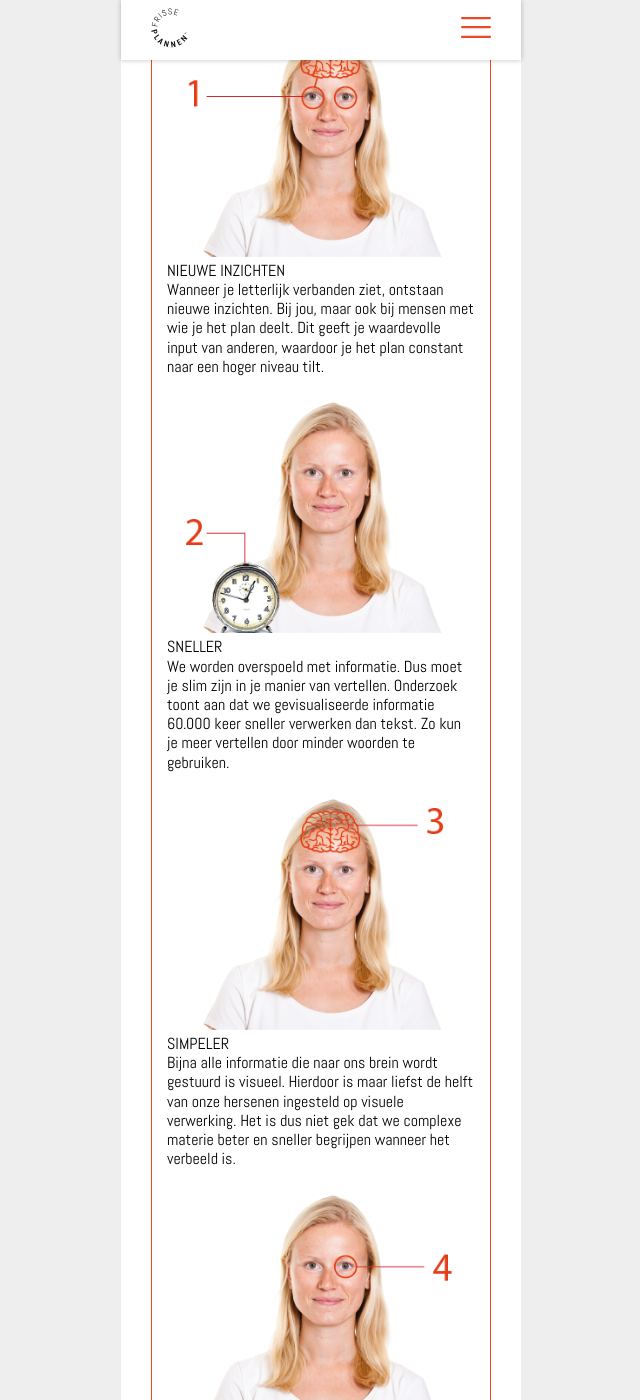
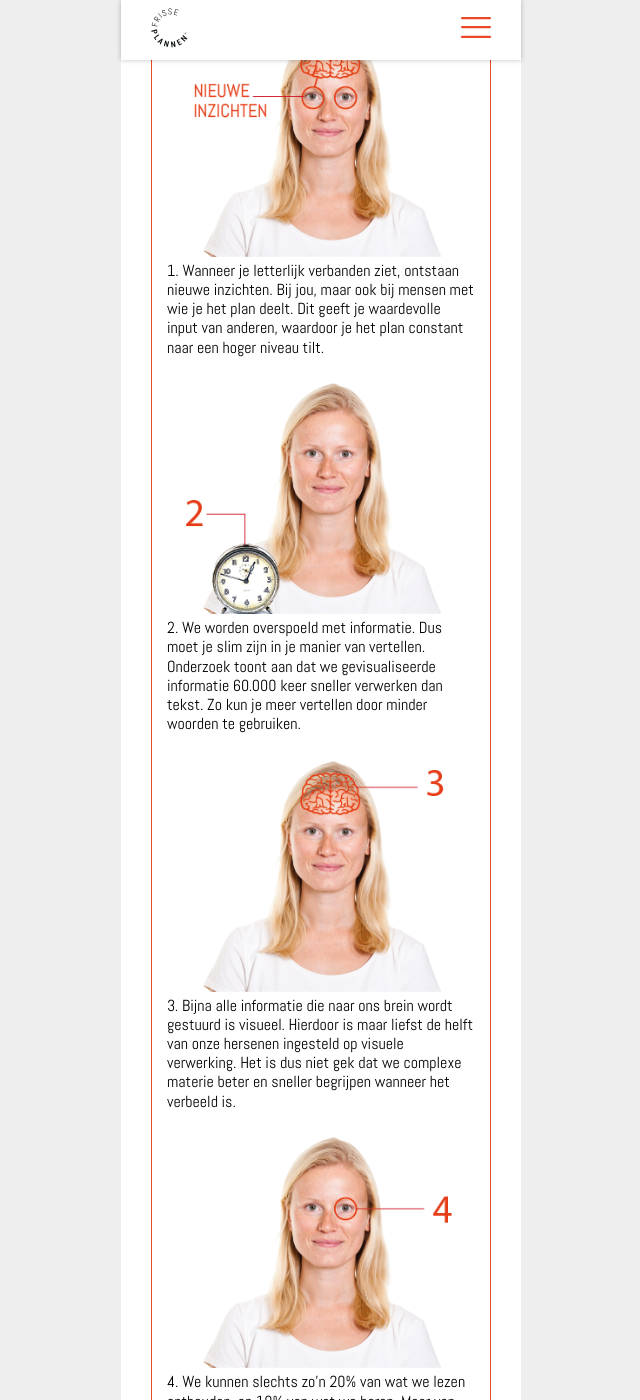
Before and after one commit to jhvanderschee/carli_d, a Jekyll site: the page built from _posts/2019-01-02-blog-plannen-visualiseren.md, in a window 1280 px wide and 1400 px high, scrolled down 361 px. Shown: the whole window, without its empty margins (319-959 px from the left). Built offline with Jekyll 4.4.1, drawn with Linux system fonts in a browser that asks for light colours; some of the changed text lies outside the part shown.

Commit message:
Updated 2 files via CloudCannon

```diff
--- a/_posts/2019-01-02-blog-plannen-visualiseren.md
+++ b/_posts/2019-01-02-blog-plannen-visualiseren.md
@@ -6,14 +6,14 @@ image: /img/Blog_visualiseren-18.png
 
 **Je hebt een plan. Een goed plan. Maar heb je ook draagvlak? Om je plan te realiseren heb je medewerking nodig. En deze krijg je het liefst zo effectief mogelijk. Sterker nog, wanneer je niet effectief bent gaat het vaak mis. Dit blog laat zien waarom een plan visueel maken een goed idee is.**
 
-![](/uploads/blog-visualiseren-28.png)<br>NIEUWE INZICHTEN<br>Wanneer je letterlijk verbanden ziet, ontstaan nieuwe inzichten. Bij jou, maar ook bij mensen met wie je het plan deelt. Dit geeft je waardevolle input van anderen, waardoor je het plan constant naar een hoger niveau tilt.&nbsp;
+![](/uploads/blog-visualiseren-31.png)<br>1. Wanneer je letterlijk verbanden ziet, ontstaan nieuwe inzichten. Bij jou, maar ook bij mensen met wie je het plan deelt. Dit geeft je waardevolle input van anderen, waardoor je het plan constant naar een hoger niveau tilt.&nbsp;
 
-![](/uploads/blog-visualiseren-26.png)<br>SNELLER<br>We worden overspoeld met informatie. Dus moet je slim zijn in je manier van vertellen. Onderzoek toont aan dat we gevisualiseerde informatie 60.000 keer sneller verwerken dan tekst. Zo kun je meer vertellen door minder woorden te gebruiken. &nbsp;
+![](/uploads/blog-visualiseren-26.png)<br>2. We worden overspoeld met informatie. Dus moet je slim zijn in je manier van vertellen. Onderzoek toont aan dat we gevisualiseerde informatie 60.000 keer sneller verwerken dan tekst. Zo kun je meer vertellen door minder woorden te gebruiken. &nbsp;
 
-![](/uploads/blog-visualiseren-27.png)SIMPELER<br>Bijna alle informatie die naar ons brein wordt gestuurd is visueel. Hierdoor is maar liefst de helft van onze hersenen ingesteld op visuele verwerking. Het is dus niet gek dat we complexe materie beter en sneller begrijpen wanneer het verbeeld is.&nbsp;
+![](/uploads/blog-visualiseren-27.png)<br>3. Bijna alle informatie die naar ons brein wordt gestuurd is visueel. Hierdoor is maar liefst de helft van onze hersenen ingesteld op visuele verwerking. Het is dus niet gek dat we complexe materie beter en sneller begrijpen wanneer het verbeeld is.&nbsp;
 
-![](/uploads/blog-visualiseren-29.png)<br>BETER TE ONTHOUDEN<br>We kunnen slechts zo’n 20% van wat we lezen onthouden, en 10% van wat we horen. Maar van wat we zien kunnen we wel 80% onthouden.&nbsp;
+![](/uploads/blog-visualiseren-29.png)<br>4. We kunnen slechts zo’n 20% van wat we lezen onthouden, en 10% van wat we horen. Maar van wat we zien kunnen we wel 80% onthouden.&nbsp;
 
-![](/uploads/blog-visualiseren-30.png)<br>MOTIVERENDER<br>Emotie is essentieel om mensen intrinsiek gemotiveerd te krijgen. En niets roept sneller emoties op dan visuele content. Van ontroering en geborgenheid tot humor en woede, je kunt het met &eacute;&eacute;n beeld oproepen.
+![](/uploads/blog-visualiseren-30.png)<br>5. Emotie is essentieel om mensen intrinsiek gemotiveerd te krijgen. En niets roept sneller emoties op dan visuele content. Van ontroering en geborgenheid tot humor en woede, je kunt het met &eacute;&eacute;n beeld oproepen.
 
 (Om dit extra kracht bij te zetten kun je voor de inhoud gebruik maken van de WHY-techniek van Simon Sinek. [Lees blog](/2019/01/01/blog-why-methode.html))<br>&nbsp;
```
Also changed, not shown: uploads/blog-visualiseren-31.png (added).
